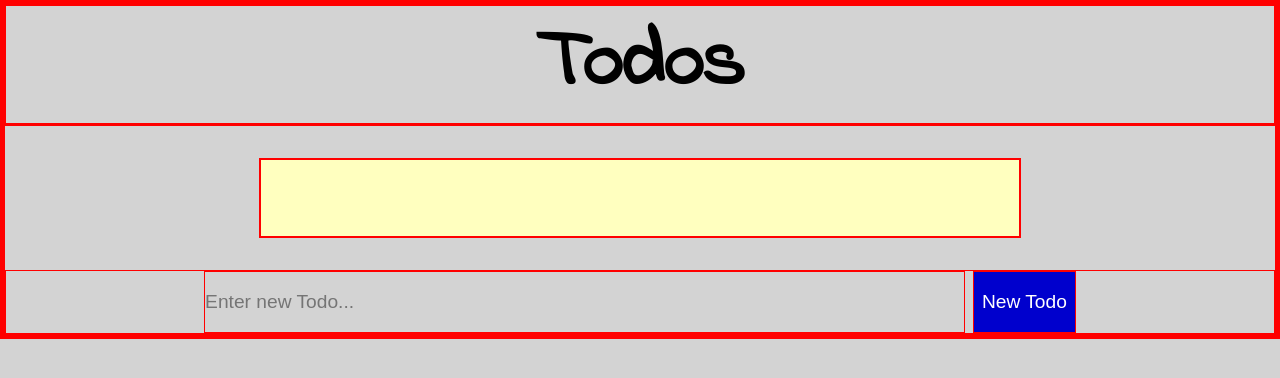
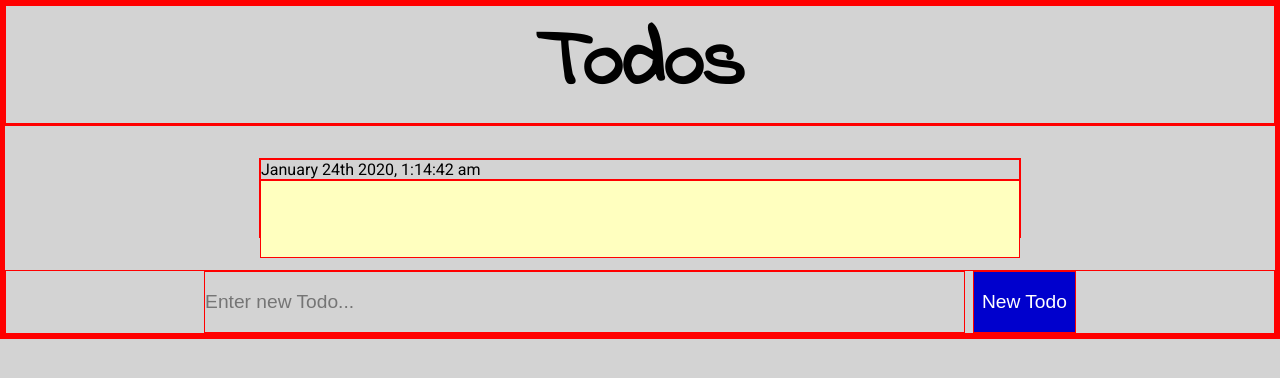
Before and after one commit to jtrob704/todo-react-firebase, a React (Create React App) app: page / in a window 1280 px wide. Both pictures are taken after a click on the button "New Todo". Shown: the top 378 px of the page. Built offline with nearby package versions, Linux system fonts and the light colour scheme; no server answers; the HTML template or start-up script is replaced by a standard one.

Commit message:
Added Todo timestamping using Moment.js

```diff
--- a/package.json
+++ b/package.json
@@ -7,6 +7,7 @@
     "@testing-library/react": "^9.4.0",
     "@testing-library/user-event": "^7.2.1",
     "firebase": "^7.7.0",
+    "moment": "^2.24.0",
     "react": "^16.12.0",
     "react-dom": "^16.12.0",
     "react-scripts": "3.3.0"
--- a/src/App.js
+++ b/src/App.js
@@ -8,6 +8,7 @@ import firebase from 'firebase/app'
 import 'firebase/database'
 import './App.css';
 
+const moment = require('moment');
 
 class App extends Component {
 
@@ -22,8 +23,9 @@ class App extends Component {
 
   addTodo(todo) {
     let prevTodos = this.state.todos;
+    let timestamp = moment().format('MMMM Do YYYY, h:mm:ss a');
 
-    prevTodos.push({todoId: prevTodos.length + 1, todoContent: todo})
+    prevTodos.push({todoId: prevTodos.length + 1, todoContent: todo, timestamp: timestamp})
 
     this.setState({
       todos: prevTodos
@@ -41,6 +43,7 @@ class App extends Component {
             return (
               <Todos todoId={todo.todoId}
               todoContent={todo.todoContent}
+              timestamp={todo.timestamp}
               key={todo.todoId}/>
             )
           })}
--- a/src/Todos/Todos.css
+++ b/src/Todos/Todos.css
@@ -13,6 +13,11 @@
     font-size: 1.2rem;
     height: 100%;
     overflow: auto;
+    overflow-wrap: break-word;
     background-color: rgb(255,255,191);
     padding-top: 1.2rem;
 }
+
+.dateTime {
+    font-family: 'Roboto', sans-serif;
+}
--- a/src/Todos/Todos.js
+++ b/src/Todos/Todos.js
@@ -8,11 +8,13 @@ export class Todos extends Component {
 
         this.todoId = props.todoId;
         this.todoContent = props.todoContent;
+        this.timestamp = props.timestamp;
     }
 
     render() {
         return (
             <div className="todosList">
+                <p className="dateTime">{this.timestamp}</p>
                 <p className="todoContent">{this.todoContent}</p>
             </div>
         )
--- a/src/index.css
+++ b/src/index.css
@@ -1 +1,2 @@
 @import url('https://fonts.googleapis.com/css?family=Indie+Flower&display=swap');
+@import url('https://fonts.googleapis.com/css?family=Roboto&display=swap');
```
Also changed, not shown: 1 other file (tests, documents, lock files or other folders).
